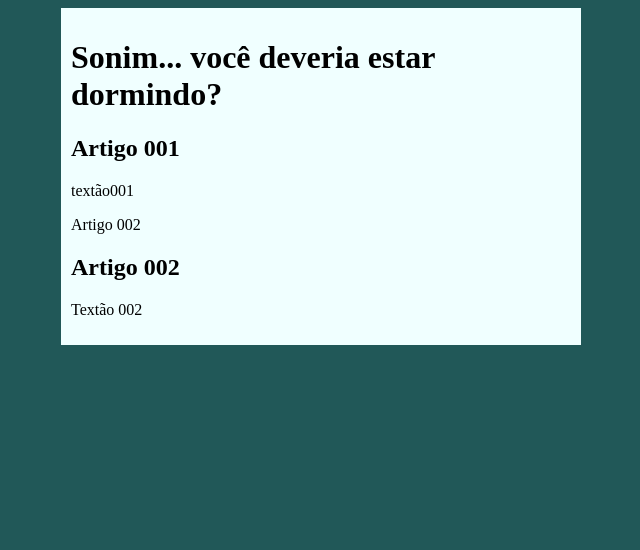
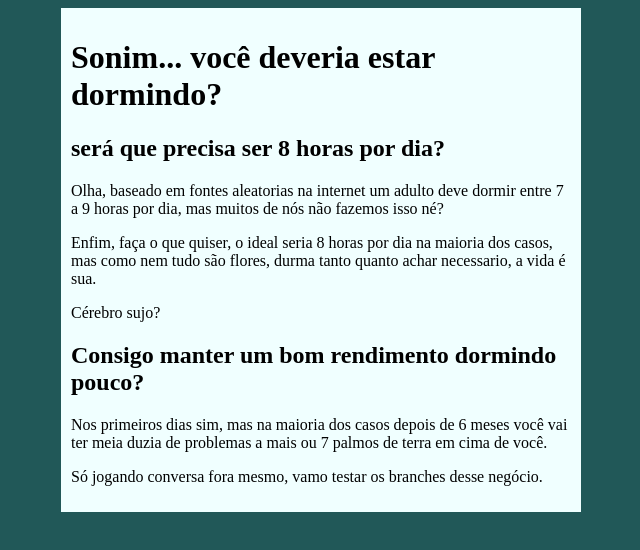
Before and after one commit to MaycoAlexandr/Projeto-html-teste, a plain HTML site: page index.html in a window 1280 px wide. Shown: the whole page, without its empty margins (319-959 px from the left). Drawn offline with Linux system fonts and the light colour scheme.

Commit message:
mexendo no texto

```diff
--- a/index.html
+++ b/index.html
@@ -11,12 +11,14 @@
         <header>
             <h1>Sonim... você deveria estar dormindo?</h1>
             <article>
-              <h2>Artigo 001</h2>
-              <p>textão001</p>
+              <h2>será que precisa ser 8 horas por dia?</h2>
+              <p>Olha, baseado em fontes aleatorias na internet um adulto deve dormir entre 7 a 9 horas por dia, mas muitos de nós não fazemos isso né?<p>
+              </p>Enfim, faça o que quiser, o ideal seria 8 horas por dia na maioria dos casos, mas como nem tudo são flores, durma tanto quanto achar necessario, a vida é sua.</p>
             </article>
-            <article>Artigo 002</article>
-            <h2>Artigo 002</h2>
-            <p>Textão 002</p>
+            <article>Cérebro sujo?</article>
+            <h2>Consigo manter um bom rendimento dormindo pouco?</h2>
+            <p>Nos primeiros dias sim, mas na maioria dos casos depois de 6 meses você vai ter meia duzia de problemas a mais ou 7 palmos de terra em cima de você.</p>
+            <p>Só jogando conversa fora mesmo, vamo testar os branches desse negócio.</p>
         </header>
     </main>
 </body>
```
